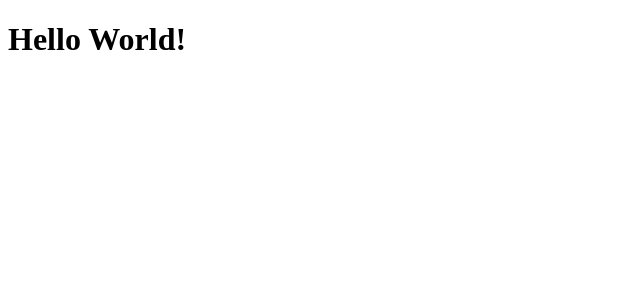
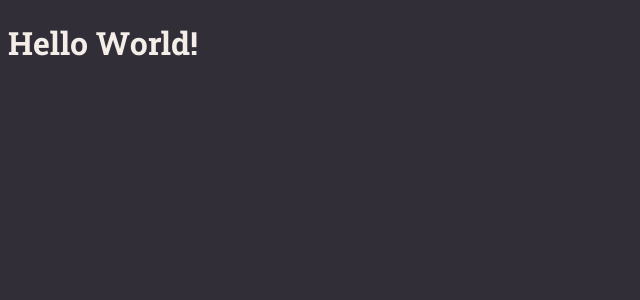
Before and after one commit to Rodriguessz/Explorer-Rocketseat, a React (Vite) app in the folder stage09/rockeatnotes/: page / in a window 1280 px wide. Shown: the top 300 px of the page, without its empty margins (0-640 px from the left). Built offline with nearby package versions, Linux system fonts and the light colour scheme.

Commit message:
Styled-components, ThemeProvider, GlobalStyle , Theme and Fonts

```diff
--- a/stage09/rockeatnotes/index.html
+++ b/stage09/rockeatnotes/index.html
@@ -3,6 +3,9 @@
   <head>
     <meta charset="UTF-8" />
     <meta name="viewport" content="width=device-width, initial-scale=1.0" />
+    <link rel="preconnect" href="https://fonts.googleapis.com">
+    <link rel="preconnect" href="https://fonts.gstatic.com" crossorigin>
+    <link href="https://fonts.googleapis.com/css2?family=Roboto+Slab:wght@100..900&family=Roboto:ital,wght@0,100;0,300;0,400;0,500;0,700;0,900;1,100;1,300;1,400;1,500;1,700;1,900&display=swap" rel="stylesheet">
     <title>Rockeatnotes</title>
   </head>
   <body>
--- a/stage09/rockeatnotes/package.json
+++ b/stage09/rockeatnotes/package.json
@@ -10,8 +10,10 @@
     "preview": "vite preview"
   },
   "dependencies": {
+    "install": "^0.13.0",
     "react": "^18.3.1",
-    "react-dom": "^18.3.1"
+    "react-dom": "^18.3.1",
+    "styled-components": "^6.1.13"
   },
   "devDependencies": {
     "@eslint/js": "^9.9.0",
--- a/stage09/rockeatnotes/src/main.jsx
+++ b/stage09/rockeatnotes/src/main.jsx
@@ -1,9 +1,18 @@
-import { StrictMode } from 'react'
-import { createRoot } from 'react-dom/client'
-import {Details} from './pages/details.jsx'
+import { StrictMode } from 'react';
+import { createRoot } from 'react-dom/client';
+import { Details } from './pages/details';
+import { ThemeProvider } from 'styled-components';
+import { GlobalStyle } from './styles/global';
+
+
+import {theme} from "./styles/theme"
+
 
 createRoot(document.getElementById('root')).render(
   <StrictMode>
-    <Details />
+    <ThemeProvider theme={theme}>
+      <GlobalStyle />
+      <Details />
+    </ThemeProvider>
   </StrictMode>,
 )
--- a/stage09/rockeatnotes/src/pages/details.jsx
+++ /dev/null
@@ -1,11 +0,0 @@
-//Named Export is more indicate to react components
-
-export function Details(){
-  return (
-    <>
-
-      <h1>Hello World!</h1>
-
-    </>
-  )
-}
--- /dev/null
+++ b/stage09/rockeatnotes/src/pages/details/index.jsx
@@ -0,0 +1,13 @@
+//Styled-components
+import { Container } from "./styles"
+//Named Export is more indicate to react components
+export function Details(){
+  return (
+    <>
+      <Container>
+        <h1>Hello World!</h1>
+      </Container>
+
+    </>
+  )
+}
--- /dev/null
+++ b/stage09/rockeatnotes/src/pages/details/styles.js
@@ -0,0 +1,5 @@
+import styled from "styled-components";
+
+export const Container = styled.div`
+
+`
--- /dev/null
+++ b/stage09/rockeatnotes/src/styles/global.js
@@ -0,0 +1,28 @@
+import { createGlobalStyle } from "styled-components";
+
+
+export const GlobalStyle = createGlobalStyle`
+:root{
+    font-size: 62.5%;
+
+    font-family: 'Roboto Slab', serif;
+}
+body{
+    background-color: ${({ theme }) => theme.COLORS.BACKGROUND_800};
+
+    font-size: 1.6rem;
+    color: ${( { theme } ) => theme.COLORS.WHITE };
+}
+a{
+    text-decoration: none;
+}
+
+button, a {
+    cursor: pointer;
+    transition: filter 0.3s;
+}
+
+button:hover, a:hover{
+    filter: brightness(0.9);
+}
+`
--- /dev/null
+++ b/stage09/rockeatnotes/src/styles/theme.js
@@ -0,0 +1,15 @@
+export const theme =  {
+    COLORS: {
+      BACKGROUND_900: "#232129",
+      BACKGROUND_800: "#312E38",
+      BACKGROUND_700: "#3E3B47",
+
+      WHITE: "#F4EDE8",
+      ORANGE: "#FF9000",
+
+      GRAY_100: "#999591",
+      GRAY_300: "#666360",
+
+      RED: "#FF002E"
+    }
+  }
```
Also changed, not shown: 1 other file (tests, documents, lock files or other folders).
